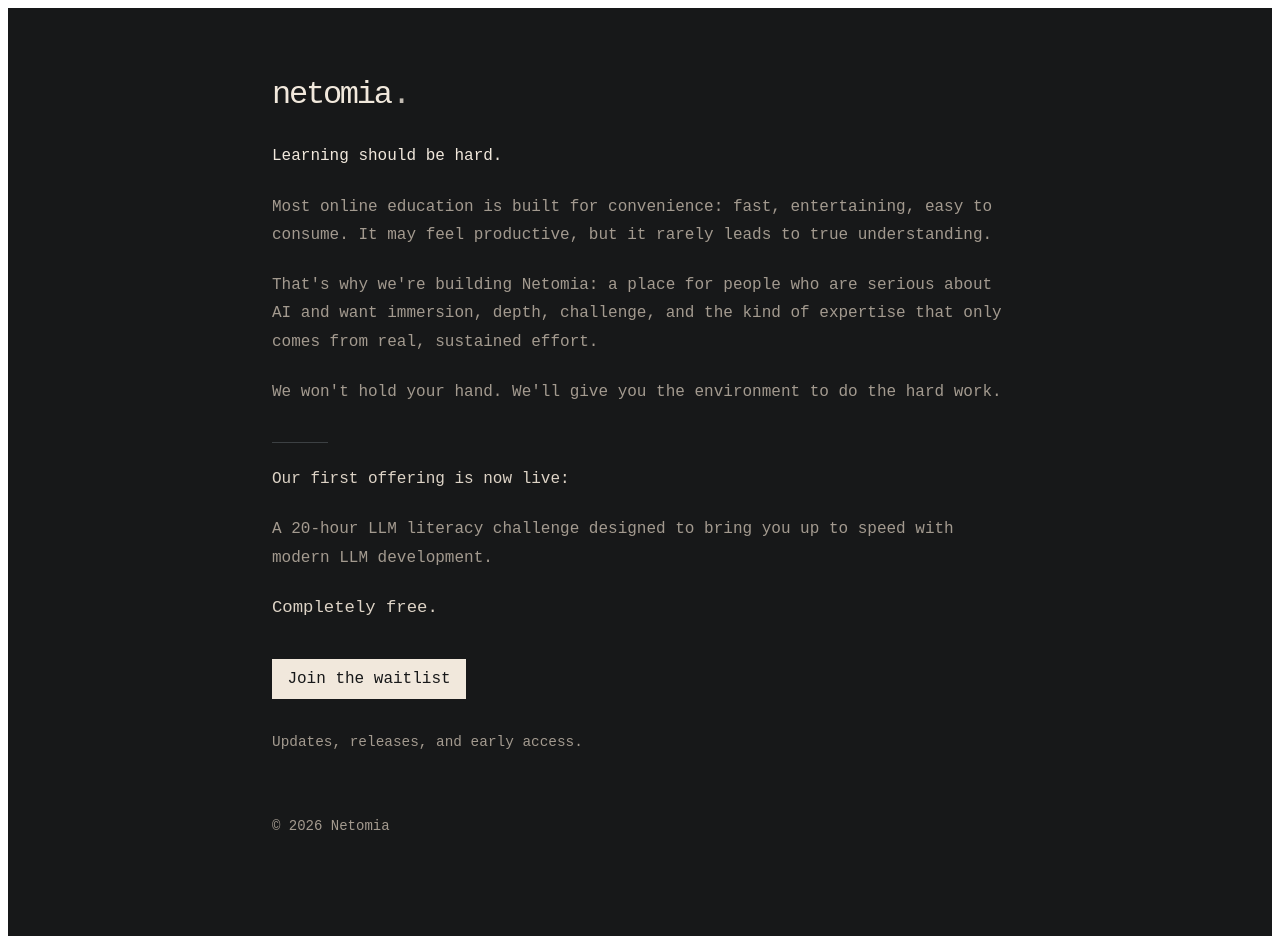
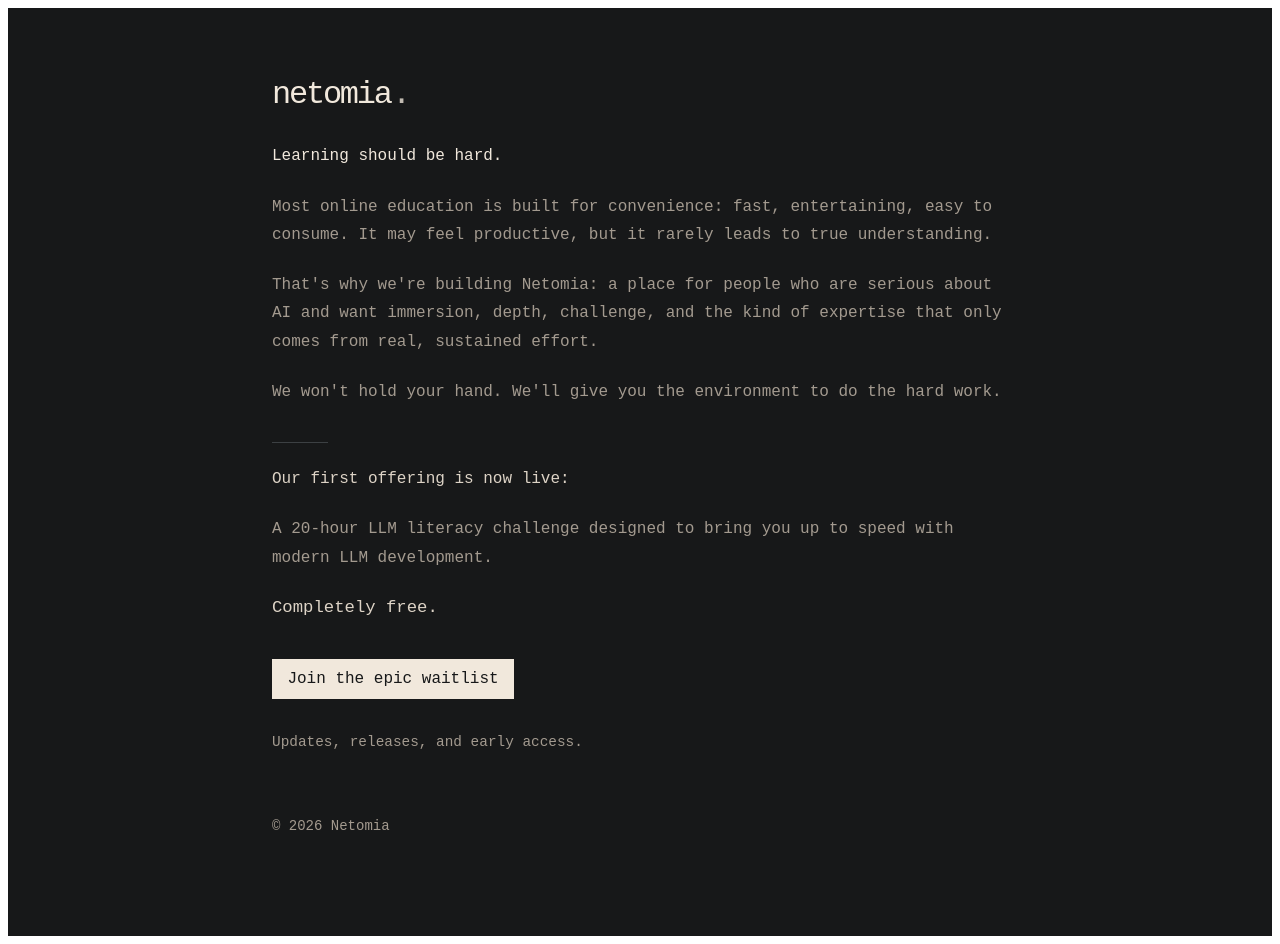
Before and after one commit to matejhladky/netomia, a Nuxt app: page / in a window 1280 px wide. Built offline with nearby package versions, Linux system fonts and the light colour scheme.

Commit message:
deployment env test

```diff
--- a/app/pages/index.vue
+++ b/app/pages/index.vue
@@ -136,7 +136,7 @@ onBeforeUnmount(() => {
 
       <div class="actions">
         <button type="button" class="button" @click="openWaitlist">
-          Join the waitlist
+          Join the epic waitlist
         </button>
 
         <p class="action-note">
```
Also changed, not shown: 1 other file (tests, documents, lock files or other folders).
